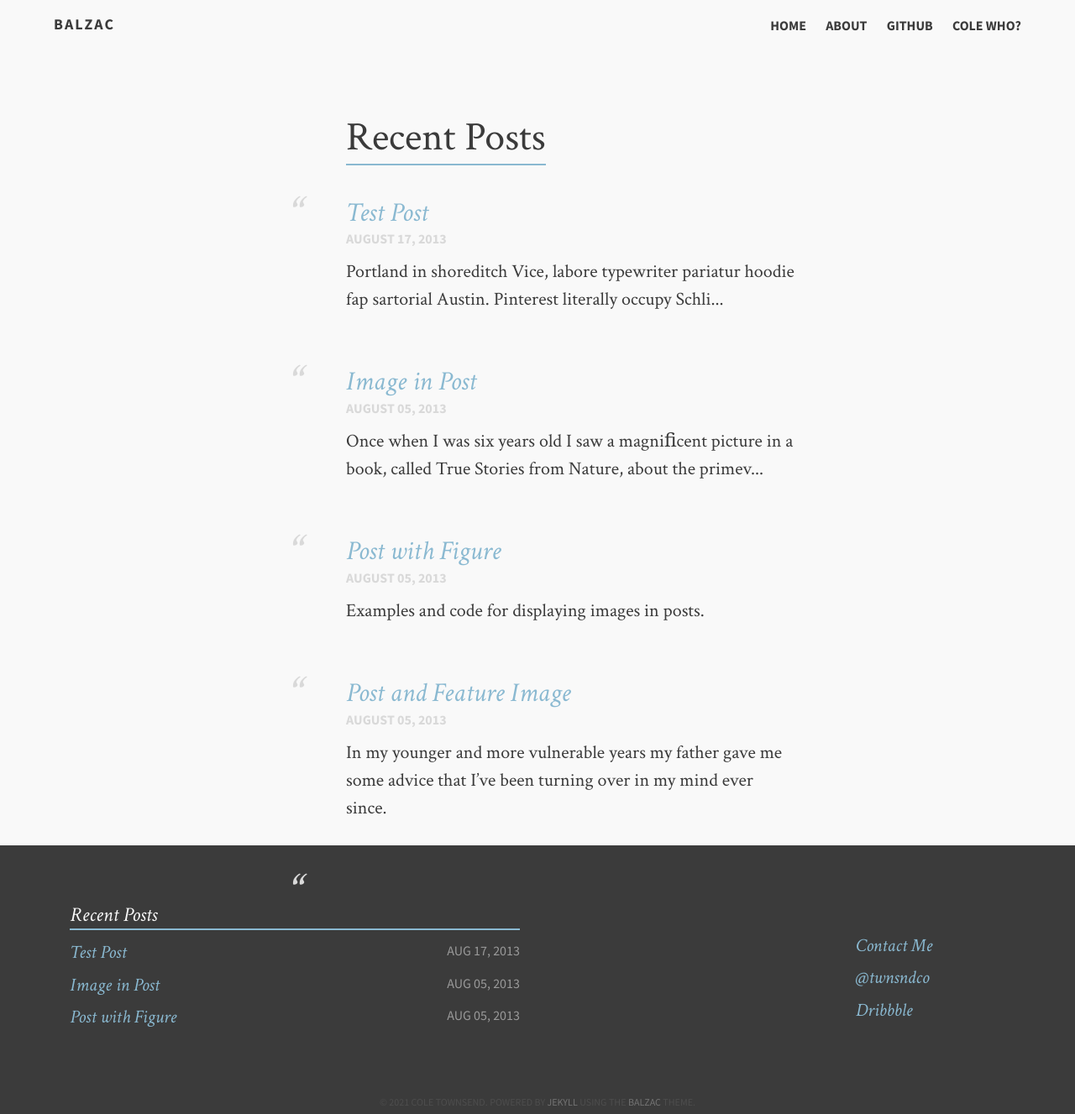
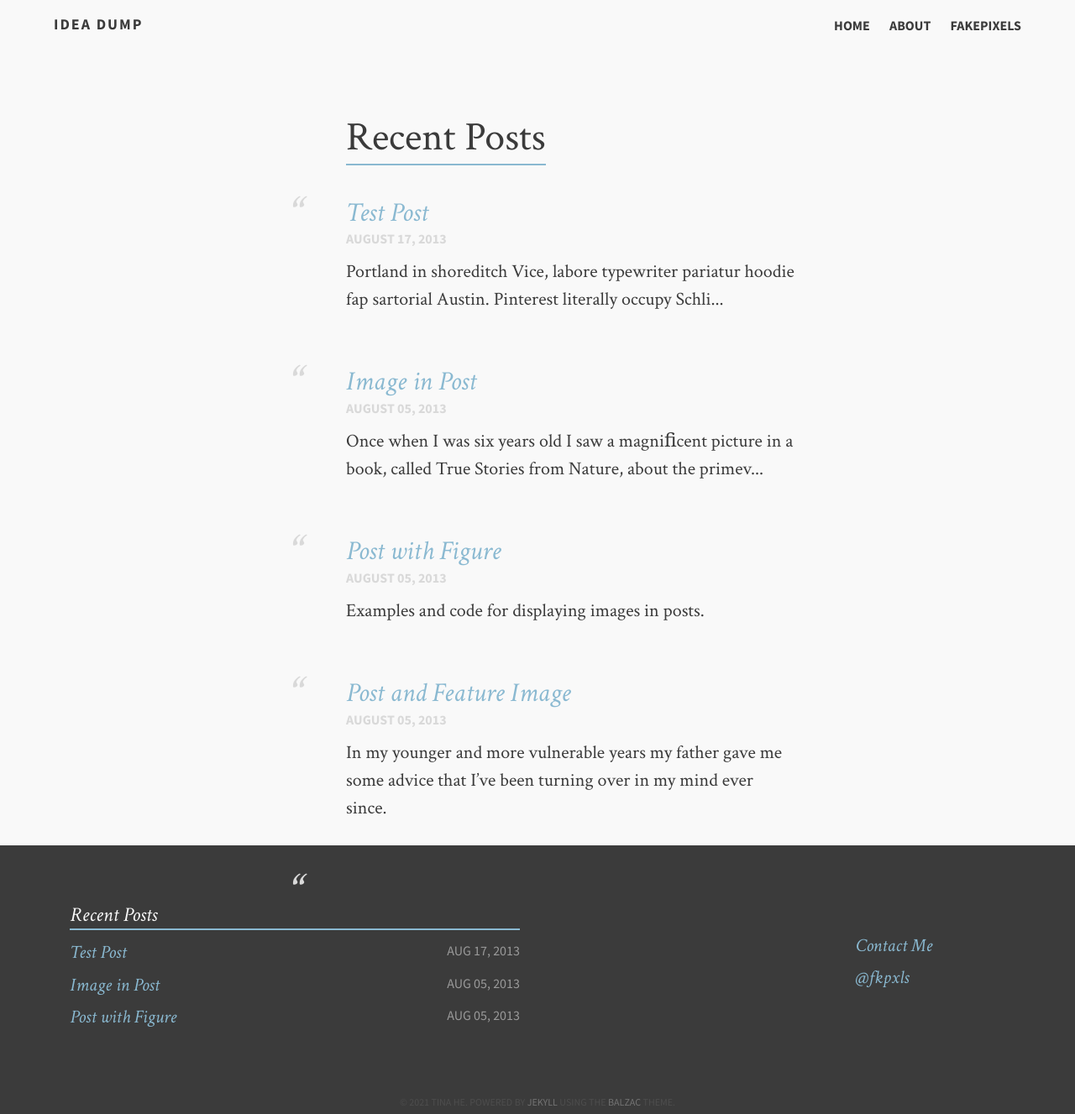
Before and after one commit to fakepixels/fakepixels.github.io, a Jekyll site: the page built from index.md, in a window 1280 px wide. Shown: the whole page at 84% size. Built offline with Jekyll 4.4.1, drawn with Linux system fonts in a browser that asks for light colours.

Commit message:
Update content

```diff
--- a/_config.yml
+++ b/_config.yml
@@ -1,21 +1,18 @@
-title:            Balzac
-tagline:          A beautiful theme.
-description:      Describe your website.
+title:            IDEA DUMP
+tagline:          by @fkpxls
+description:      STUFF ON MY MIND
 canonical: http://jekyll.gtat.me
 
 # Owner/author information
 owner:
-  name:           Cole Townsend
+  name:           Tina He
   avatar:         avatar.png
-  bio:            "Aesthete & Athlete"
-  email:          cole@coletownsend.com
-  twitter:        twnsndco
-  github:         coletownsend
-  instagram:      ctrunsthis
-  dribbble:       coletownsend
-  disqus:         balzac
-  location:       "Buffalo, NY"
-  # Plug in your disqus shortname!
+  bio:            "pixel hunter"
+  email:          fkpxls@gmail.com
+  twitter:        fkpxls
+  github:         fakepixels
+  instagram:      fakepixels
+  location:       "New York, NY"
 
 tools:
   standards:      "HTML, SCSS, Jekyll"
@@ -30,12 +27,10 @@ opengraph:
 links:
   - title: About
     url: /about
-  - title: Github
-    url: https://github.com/ColeTownsend/Balzac-for-Jekyll
+  - title: Fakepixels
+    url: http://fakepixels.com/
     external: true
-  - title: Cole Who?
-    url: http://coletownsend.com
-    external: true
+
 
 # http://en.wikipedia.org/wiki/List_of_tz_database_time_zones
 timezone:    America/New_York
```
Also changed, not shown: features.md (deleted, +0 -16 lines).
